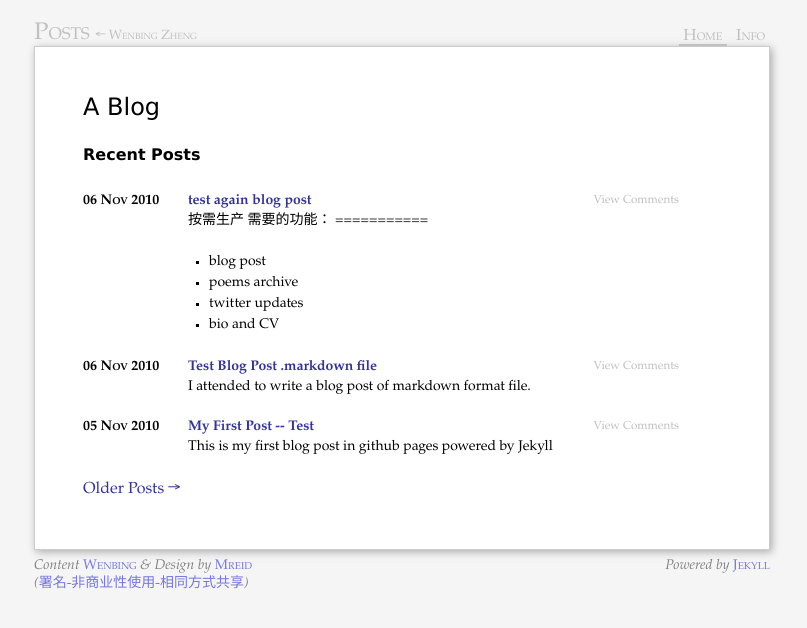
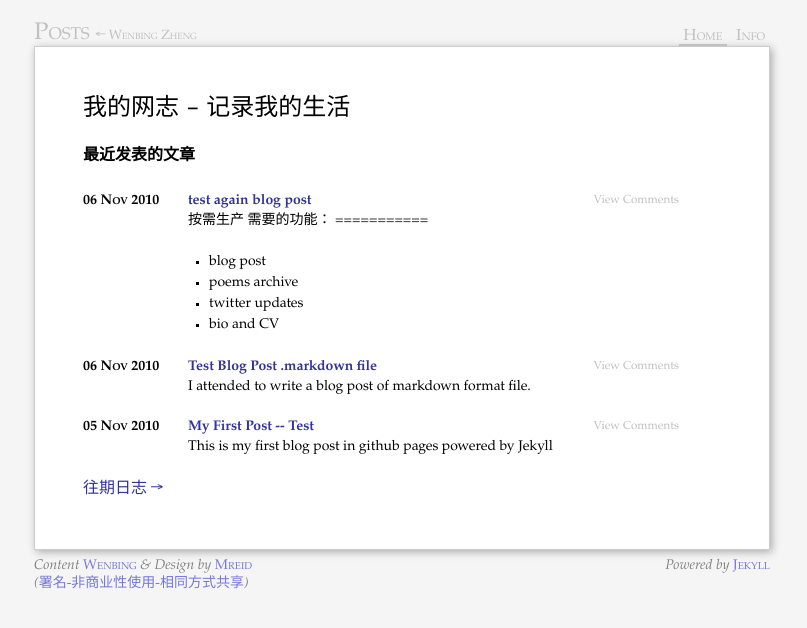
Before and after one commit to GunioRobot/wenbing.github.com, a Jekyll site: the page built from post/index.markdown, in a window 1280 px wide. Shown: the top 628 px of the page, without its empty margins (238-1045 px from the left). Built offline with Jekyll 4.4.1, drawn with Linux system fonts in a browser that asks for light colours; Markdown is read by kramdown in place of the engine named in the settings; comment, search, counter and statistics services are not loaded.

Commit message:
change english to chinese

```diff
--- a/post/index.markdown
+++ b/post/index.markdown
@@ -7,11 +7,11 @@ feed: atom.xml
 keywords: Blog
 ---
 
-A Blog
-==========================================
+我的网志 -- 记录我的生活
+========================
 
-Recent Posts
-------------
+最近发表的文章
+--------------
 
 {% for post in site.categories.post limit:5 %}
 <div class="section list">
@@ -25,7 +25,7 @@ Recent Posts
 {% endfor %}
 
 <p>
-<a href="past.html">Older Posts &rarr;</a>
+<a href="past.html">往期日志 &rarr;</a>
 </p>
 
 <script type="text/javascript">
```
Also changed, not shown: index.markdown (+5 -9 lines).
